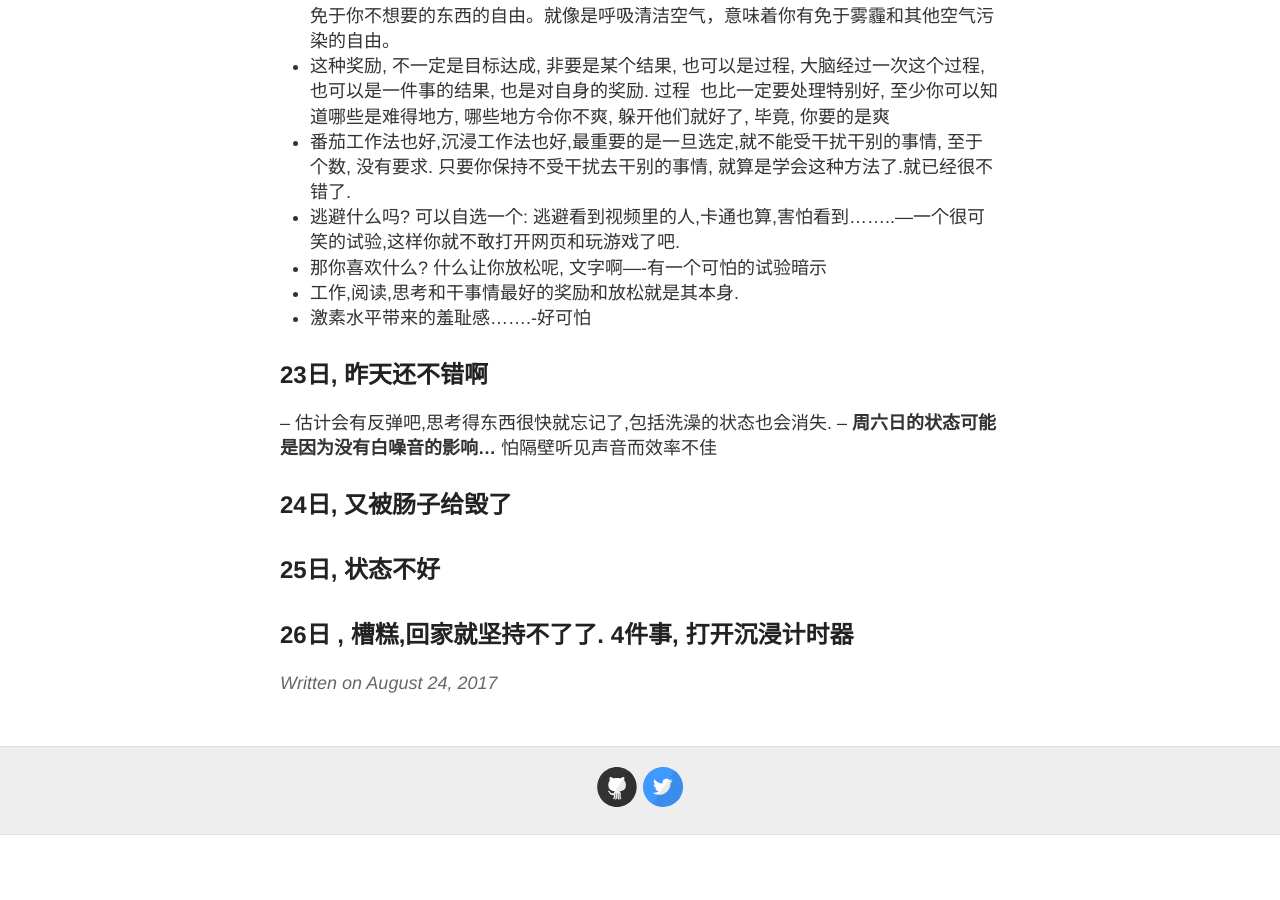
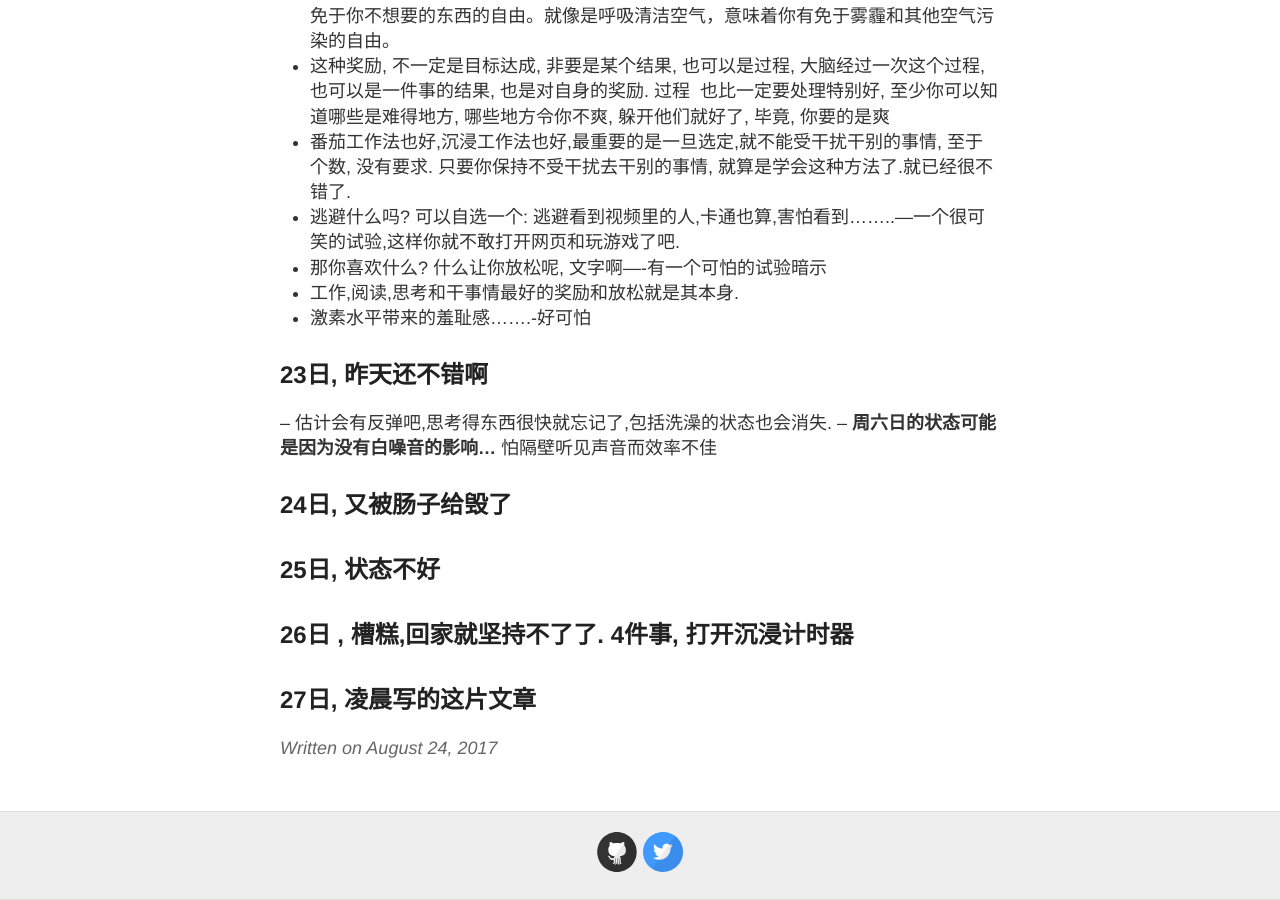
Before and after one commit to evelol/zzx_blog, a Jekyll site: the page built from _posts/2017-08-24-Ok.md, in a window 1280 px wide and 900 px high, scrolled down 3813 px. Built offline with Jekyll 4.4.1, drawn with Linux system fonts in a browser that asks for light colours; our own code applies the rules of GitHub Pages for plain Markdown files; before the commit the page ends 4648 px from its top, so only the background shows below that.

Commit message:
Update 2017-08-24-Ok.md

```diff
--- a/_posts/2017-08-24-Ok.md
+++ b/_posts/2017-08-24-Ok.md
@@ -94,3 +94,4 @@
 ## 24日, 又被肠子给毁了
 ## 25日, 状态不好
 ## 26日 , 槽糕,回家就坚持不了了. 4件事, 打开沉浸计时器
+## 27日, 凌晨写的这片文章
```
